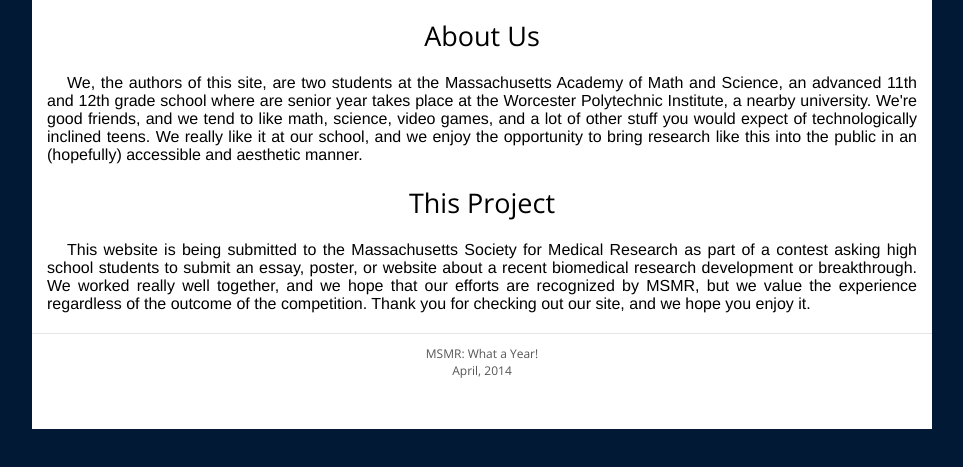
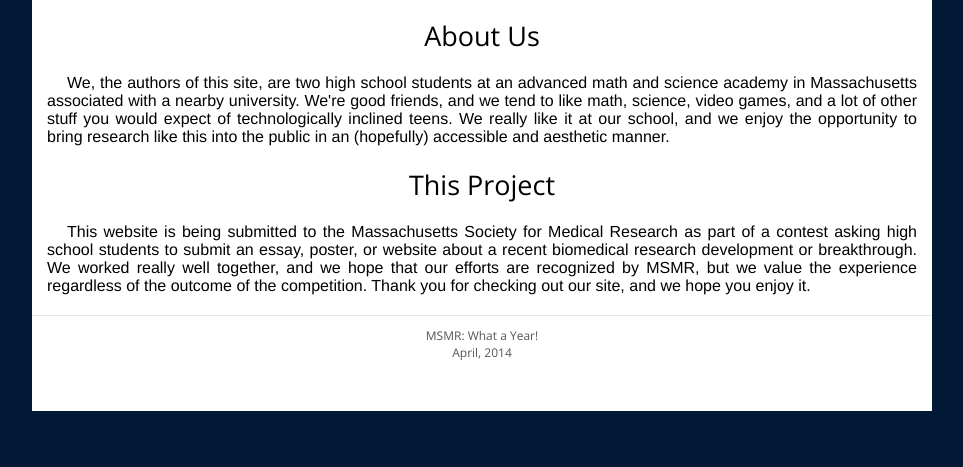
Before and after one commit to reasonablytall/MSMR, a plain HTML site: page about.html in a window 1280 px wide. Shown: the part 223-690 px from the top of the page, without its empty margins (158-1121 px from the left). Drawn offline with nearby package versions, Linux system fonts and the light colour scheme; a script that the page names is missing.

Commit message:
Final edits before submission to the msmr website.

```diff
--- a/about.html
+++ b/about.html
@@ -38,7 +38,7 @@
     <div class='content'>
       <h3>About Us</h3>
       <p>
-        We, the authors of this site, are two students at the Massachusetts Academy of Math and Science, an advanced 11th and 12th grade school where are senior year takes place at the Worcester Polytechnic Institute, a nearby university. We're good friends, and we tend to like math, science, video games, and a lot of other stuff you would expect of technologically inclined teens. We really like it at our school, and we enjoy the opportunity to bring research like this into the public in an (hopefully) accessible and aesthetic manner.
+        We, the authors of this site, are two high school students at an advanced math and science academy in Massachusetts associated with a nearby university. We're good friends, and we tend to like math, science, video games, and a lot of other stuff you would expect of technologically inclined teens. We really like it at our school, and we enjoy the opportunity to bring research like this into the public in an (hopefully) accessible and aesthetic manner.
       </p>
       <h3>This Project</h3>
       <p>
```
Also changed, not shown: index.html (+1 -1 lines).
